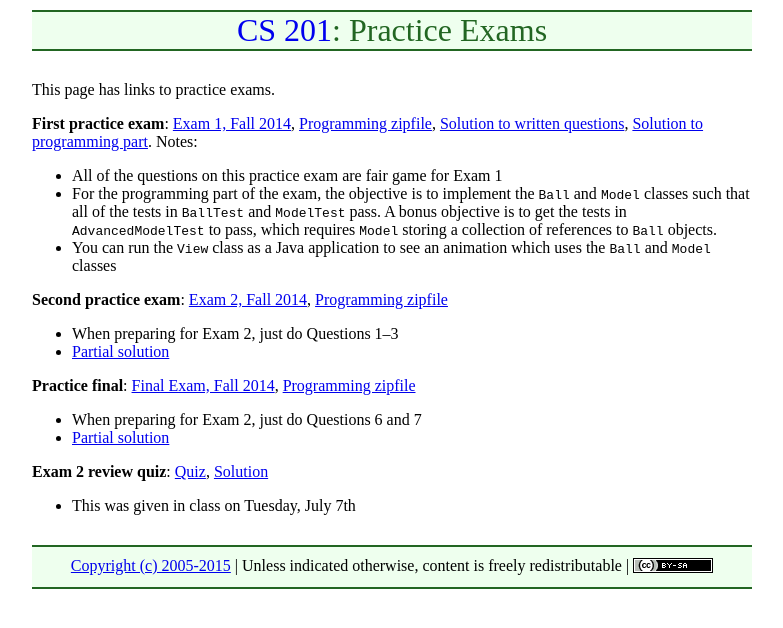
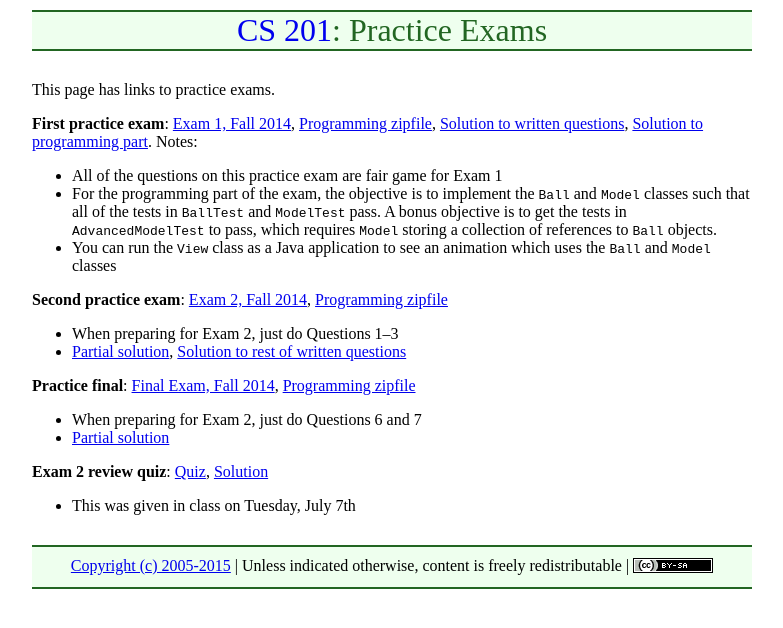
Before and after one commit to ycpcs/cs201-summer2015, a Jekyll site: the page built from practice/index.md, in a window 1280 px wide. Shown: the top 628 px of the page, without its empty margins (248-1031 px from the left). Built offline with Jekyll 4.4.1, drawn with Linux system fonts in a browser that asks for light colours; Markdown is read by kramdown in place of the engine named in the settings.

Commit message:
solution to rest of written problems for exam 2

```diff
--- a/practice/index.md
+++ b/practice/index.md
@@ -14,7 +14,7 @@ This page has links to practice exams.
 **Second practice exam**: [Exam 2, Fall 2014](cs201-fall2014-exam2.pdf), [Programming zipfile](CS201_Exam02.zip)
 
 * When preparing for Exam 2, just do Questions 1&ndash;3
-* [Partial solution](cs201-fall2014-exam2-partial-solution.pdf)
+* [Partial solution](cs201-fall2014-exam2-partial-solution.pdf), [Solution to rest of written questions](cs201-fall2014-exam2-rest-solution.pdf)
 
 **Practice final**: [Final Exam, Fall 2014](cs201-fall2014-final.pdf), [Programming zipfile](CS201_Final.zip)
 
```
Also changed, not shown: 1 other file.
